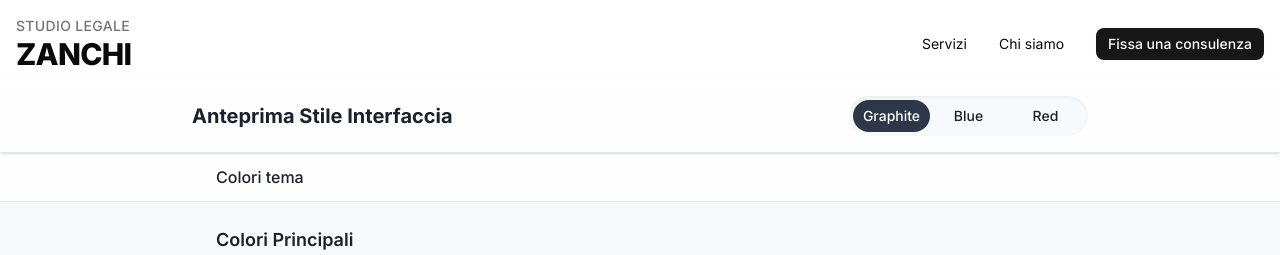
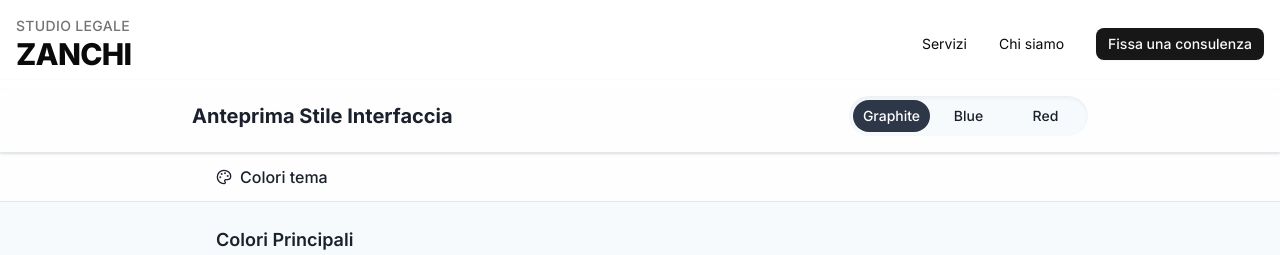
Before and after one commit to Zamir29/studio-legale-zanchi, a Next.js app: page /style-picker in a window 1280 px wide. Shown: the top 255 px of the page. Built offline with nearby package versions, Linux system fonts and the light colour scheme.

Commit message:
feat: add Palette icon to Colori tema header for visual consistency
- Palette icon already implemented with proper flex layout
- Maintains consistent icon styling (w-4 h-4) across all sections
- Enhanced visual hierarchy in ColorsSection header

```diff
--- a/src/components/sections/ColorsSection.tsx
+++ b/src/components/sections/ColorsSection.tsx
@@ -2,7 +2,7 @@
 "use client";
 import { type ColorSet, colorSections } from "@/lib/theme";
 import { useEffect, useRef, useState } from "react";
-import { Copy, Check } from "lucide-react";
+import { Copy, Check, Palette } from "lucide-react";
 
 export default function ColorsSection({
   colors,
@@ -89,9 +89,10 @@ export default function ColorsSection({
       >
         <div className="max-w-4xl mx-auto px-6">
           <h2
-            className="text-base font-medium transition-colors duration-300"
+            className="text-base font-medium transition-colors duration-300 flex items-center gap-2"
             style={{ color: colors.text }}
           >
+            <Palette className="w-4 h-4" />
             Colori tema
           </h2>
         </div>
```
